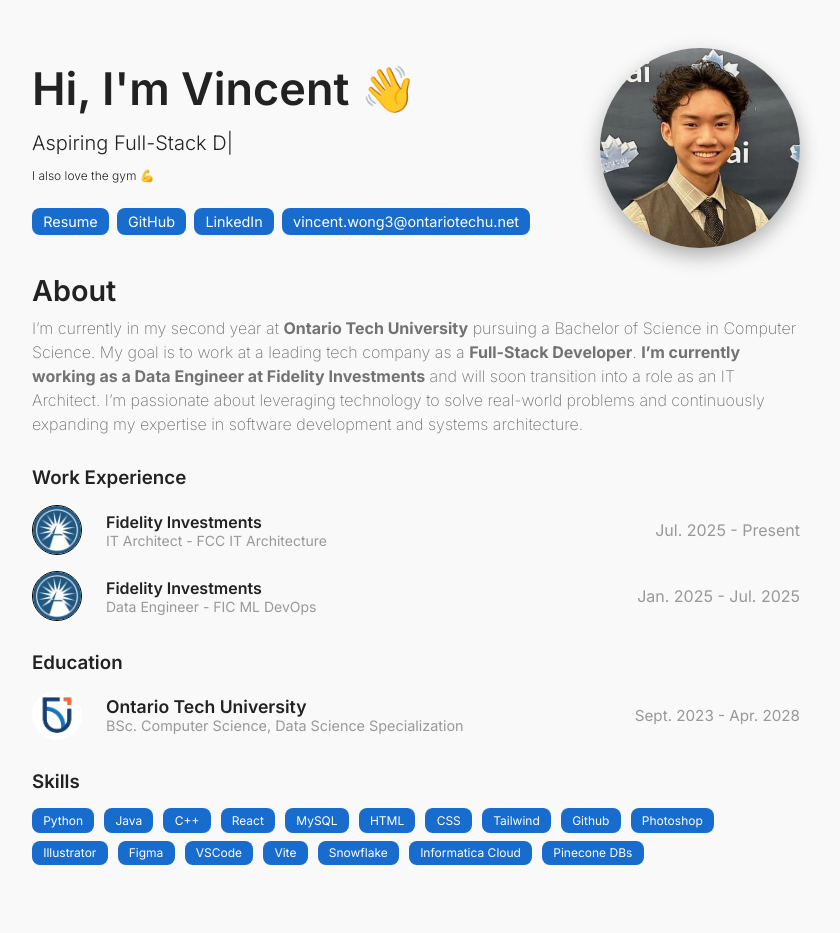
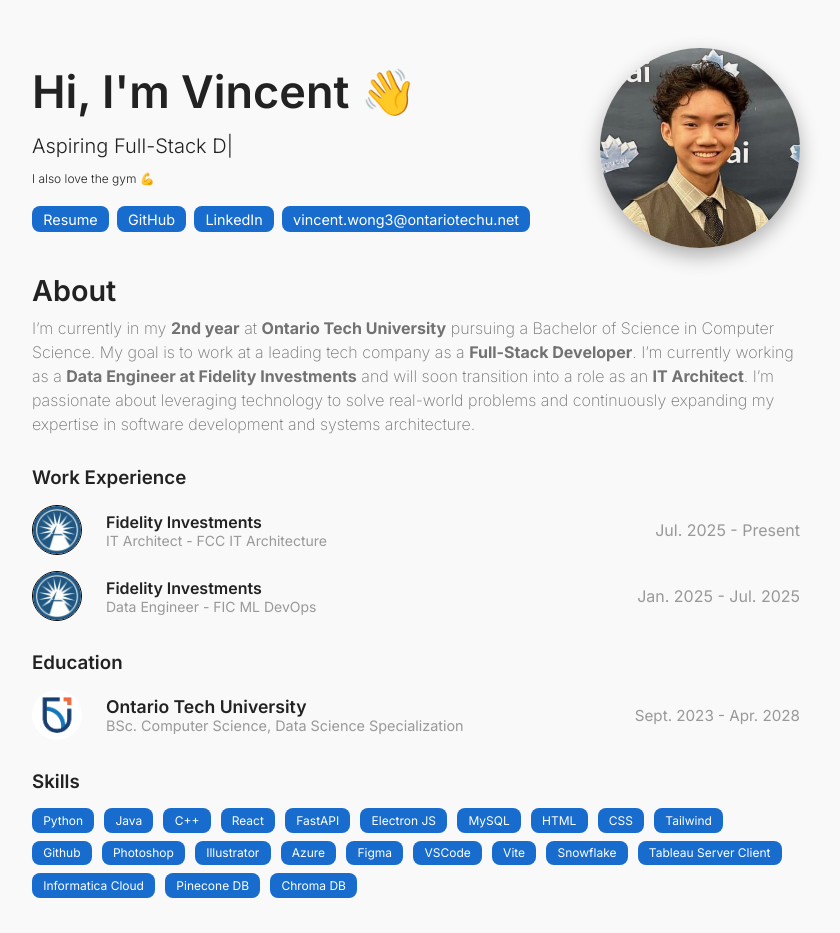
Before and after one commit to VinceKLW/personal-portfolio, a React (Vite) app: page / in a window 1280 px wide. Shown: the top 933 px of the page, without its empty margins (224-1064 px from the left). Built offline with nearby package versions, Linux system fonts and the light colour scheme.

Commit message:
minor changes

```diff
--- a/src/components/About/About.jsx
+++ b/src/components/About/About.jsx
@@ -9,9 +9,9 @@
                 About
             </h3>
             <p className='about-body'>
-                I’m currently in my second year at <b>Ontario Tech University</b> pursuing a Bachelor of Science in Computer Science.
-                My goal is to work at a leading tech company as a <b>Full-Stack Developer</b>. <b>I’m currently working as a Data Engineer
-                at Fidelity Investments</b> and will soon transition into a role as an IT Architect. I’m passionate about leveraging
+                I’m currently in my <b>2nd year</b> at <b>Ontario Tech University</b> pursuing a Bachelor of Science in Computer Science.
+                My goal is to work at a leading tech company as a <b>Full-Stack Developer</b>. I’m currently working as a <b>Data Engineer
+                at Fidelity Investments</b> and will soon transition into a role as an <b>IT Architect</b>. I’m passionate about leveraging
                 technology to solve real-world problems and continuously expanding my expertise in software development and systems architecture.
             </p>
         </div>
--- a/src/components/Intro/Intro.css
+++ b/src/components/Intro/Intro.css
@@ -38,7 +38,7 @@
 .intro-body {
   font-weight: 300;
   font-size: 1.1rem;
-  margin: 8px 0 20px 0;
+  margin: 8px 0 18px 0;
   line-height: 1.5;
 }
 
@@ -95,7 +95,7 @@
 
   .intro-body {
     font-size: 20px;
-    margin-bottom: 20px;
+    margin-bottom: 15px;
   }
 
   .intro-links {
--- a/src/components/Skills/Skills.jsx
+++ b/src/components/Skills/Skills.jsx
@@ -17,6 +17,8 @@
         {skill: "Java"},
         {skill: "C++"},
         {skill: "React"},
+        {skill: "FastAPI"},
+        {skill: "Electron JS"},
         {skill: "MySQL"},
         {skill: "HTML"},
         {skill: "CSS"},
@@ -24,12 +26,15 @@
         {skill: "Github"},
         {skill: "Photoshop"},
         {skill: "Illustrator"},
+        {skill: "Azure"},
         {skill: "Figma"},
         {skill: "VSCode"},
         {skill: "Vite"},
         {skill: "Snowflake"},
+        {skill: "Tableau Server Client"},
         {skill: "Informatica Cloud"},
-        {skill: "Pinecone DBs"},
+        {skill: "Pinecone DB"},
+        {skill: "Chroma DB"},
     ]
 
   return (
```
